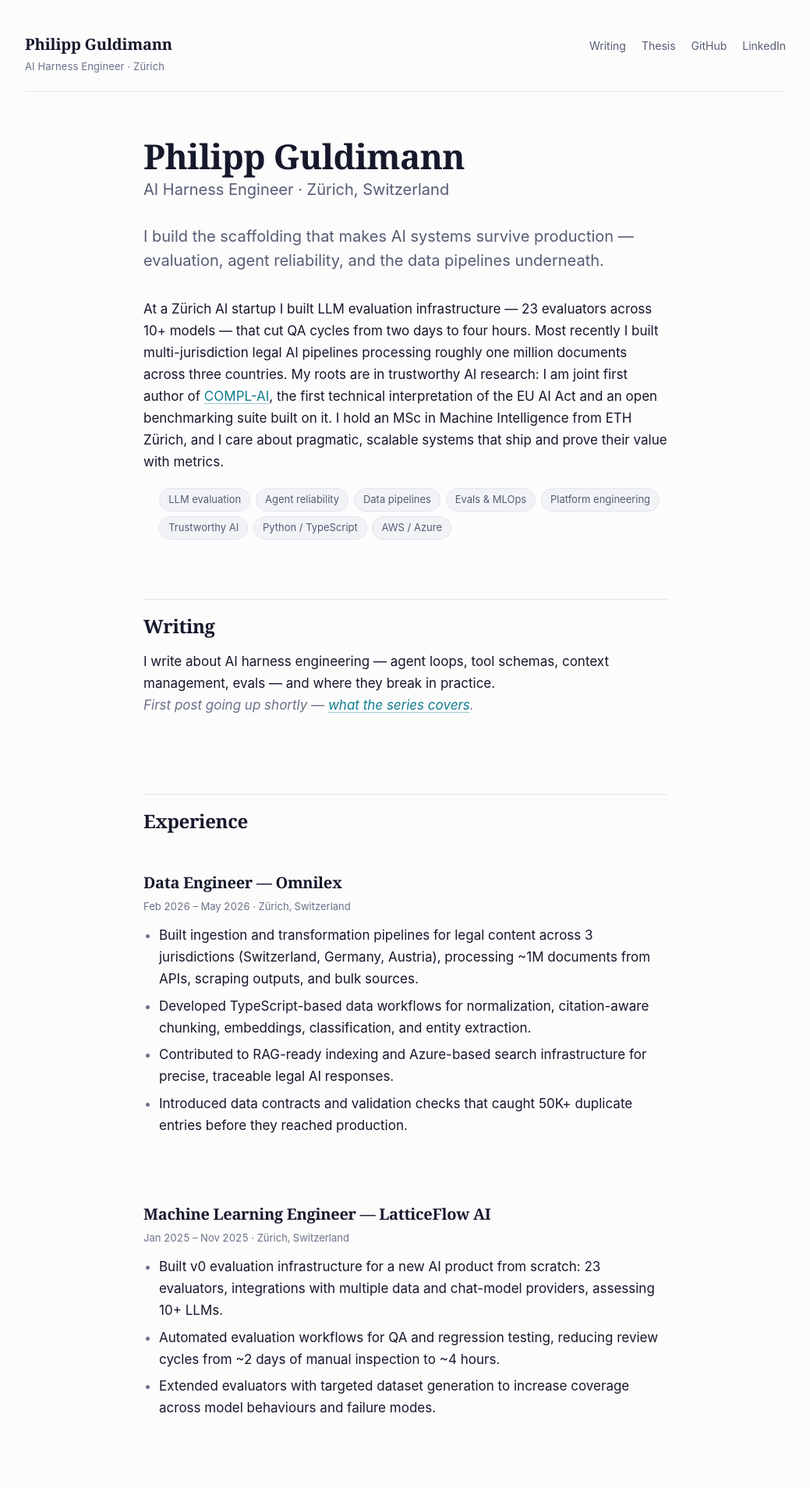
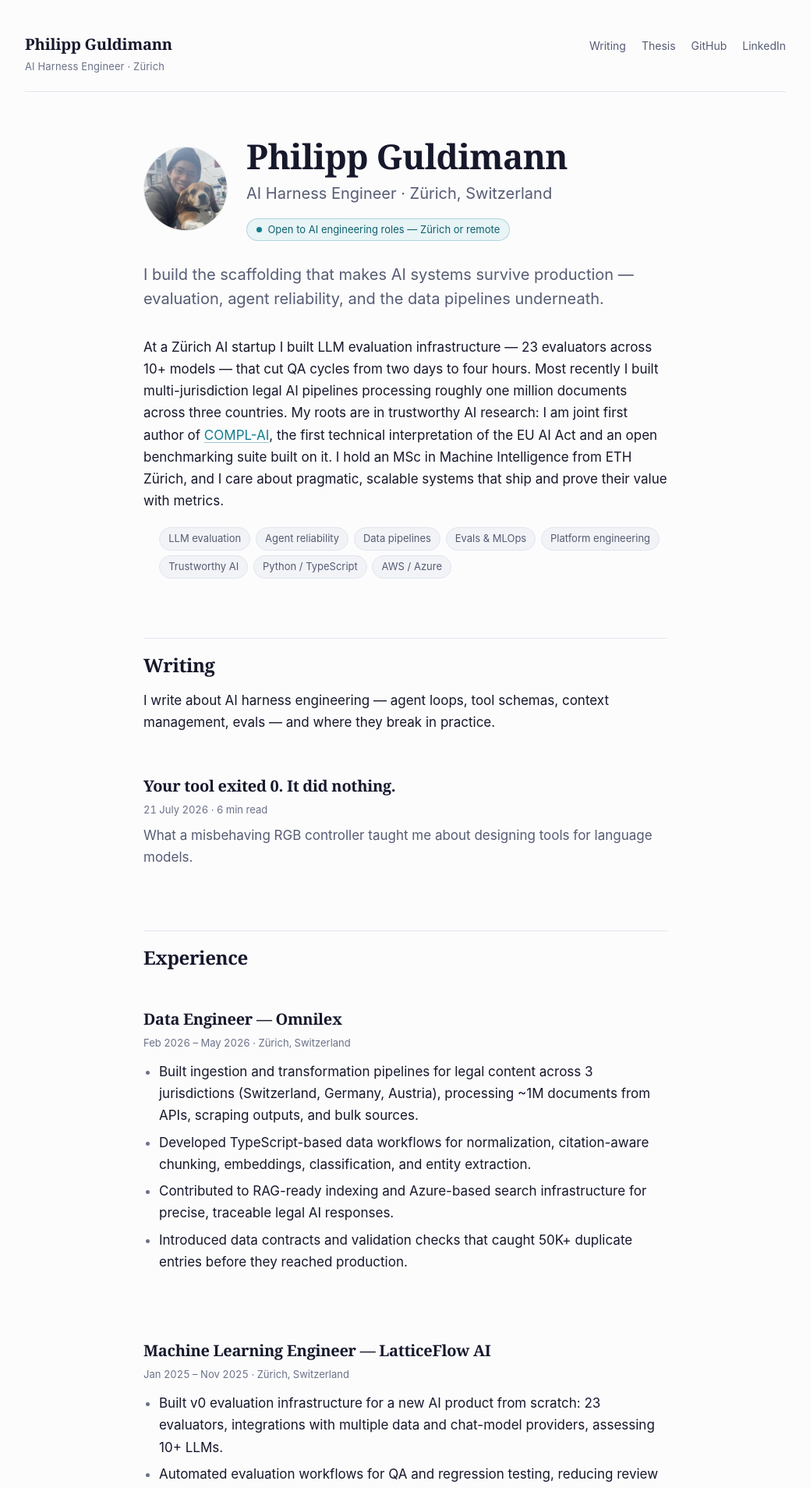
Before and after one commit to philipplukas/philipplukas.github.io, a Jekyll site: the page built from index.md, in a window 1280 px wide. Shown: the top 1908 px of the page at 78% size, without its empty margins (120-1159 px from the left). Built offline with Jekyll 4.4.1, drawn with Linux system fonts in a browser that asks for light colours; some of the changed text lies outside the part shown.

Commit message:
Publish first post, add availability signal, favicons and social card
- Publish "Your tool exited 0. It did nothing." as Harness engineering
  part 1, with an editing pass on the draft's first-pass voice.
- Homepage: hero portrait (the headshot was previously unused), an
  "open to roles" status pill, and a contact CTA section.
- Generate og-card.png plus favicon set from brand tokens; wire icon
  links into head.html and an `image` default into _config.yml so every
  page gets a link preview.
- Fix theme-color, still keyed to the retired green identity, to match
  the navy/cyan palette.
- Omit a `twitter:` config block: with no handle, seo-tag emits an empty
  `twitter:site` of "@" and a bogus creator derived from the author name.
- Add a 404 page.
- writing.md: the series repo does not exist yet, so don't claim it does.

Co-Authored-By: Claude Opus 4.8 (1M context) <noreply@anthropic.com>

```diff
--- a/_config.yml
+++ b/_config.yml
@@ -16,6 +16,12 @@ plugins:
 feed:
   path: feed.xml
 
+# Social card. jekyll-seo-tag reads `page.image`, so the `image` default under
+# `defaults:` gives every page a preview; a post can override it with its own
+# `image:`. No `twitter:` block here on purpose — without a real handle,
+# seo-tag emits an empty `twitter:site` of "@" and derives a bogus
+# `twitter:creator` from the author name.
+
 permalink: /writing/:title/
 
 # Only posts get a blanket default. Pages set `layout:` explicitly so that
@@ -26,6 +32,12 @@ defaults:
       type: posts
     values:
       layout: post
+      image: /assets/img/og-card.png
+  - scope:
+      path: ""
+      type: pages
+    values:
+      image: /assets/img/og-card.png
 
 social:
   github: philipplukas
--- a/_includes/head.html
+++ b/_includes/head.html
@@ -1,9 +1,14 @@
 <meta charset="utf-8">
 <meta name="viewport" content="width=device-width, initial-scale=1">
-<meta name="theme-color" content="#178a5a" media="(prefers-color-scheme: light)">
-<meta name="theme-color" content="#121514" media="(prefers-color-scheme: dark)">
+<meta name="theme-color" content="#127e8f" media="(prefers-color-scheme: light)">
+<meta name="theme-color" content="#1a1a2e" media="(prefers-color-scheme: dark)">
 
 {%- seo -%}
 
+<link rel="icon" href="{{ '/favicon.ico' | relative_url }}" sizes="any">
+<link rel="icon" type="image/png" sizes="32x32" href="{{ '/assets/img/favicon-32.png' | relative_url }}">
+<link rel="icon" type="image/png" sizes="512x512" href="{{ '/assets/img/icon-512.png' | relative_url }}">
+<link rel="apple-touch-icon" href="{{ '/assets/img/apple-touch-icon.png' | relative_url }}">
+
 <link rel="stylesheet" href="{{ '/assets/css/style.css' | relative_url }}">
 {%- feed_meta -%}
--- /dev/null
+++ b/_posts/2026-07-21-exit-zero.md
@@ -0,0 +1,61 @@
+---
+title: "Your tool exited 0. It did nothing."
+subtitle: "What a misbehaving RGB controller taught me about designing tools for language models."
+series: "Harness engineering"
+part: 1
+description: "A CLI that reports success without doing anything is the most dangerous kind of tool — for a shell script, and much more so for an agent."
+---
+
+Last month I spent an evening debugging RGB lighting on my desktop. This is not a serious problem, and I knew that at the time. But the bug turned out to be one I keep meeting in production LLM systems wearing a different hat, and it explained something I'd been struggling to articulate about tool design for agents.
+
+The setup: a workstation with addressable RGB across the motherboard headers, RAM, and an AIO cooler. I wanted the colours driven from my wallpaper, so a script derives a palette and pushes it to every controller. Straightforward.
+
+Except the lighting kept coming out wrong, and every command I ran reported success.
+
+## The CLI that always succeeded
+
+Here is the comment I eventually left at the top of the rewritten script, once I understood what had been happening:
+
+> Replaces the old `apply.sh`, which could never have worked: it drove zone 3 (the WiFi antenna, not a fan header), in 'static' mode (single-colour-only), at 40 LEDs (the chain is 45), through the CLI (which exits 0 without doing anything). All four were wrong, and none of them reported an error.
+
+Four independent bugs. Zero error messages. The script had been "working" for weeks, in the sense that it ran to completion every time.
+
+The root cause is a tool contract problem. The `openrgb` CLI exits 0 whether or not it did anything — an unknown device name, a zone that never got resized, a mode that doesn't support per-LED colour, all of these "succeed" silently. The return value carried no information about whether the tool had done its job.
+
+There was a second, nastier layer underneath. OpenRGB's zone map for this motherboard is wrong: in its Gigabyte driver, the fourth addressable header and the single-LED WiFi antenna share a header id — a genuine upstream collision. So writing per-LED colour to the zone named `ARGB_V2_4` lights up the WiFi antenna and never touches a fan. The name describes something that isn't there.
+
+A tool that lies about *what it did*, on top of a map that lies about *what exists*. I was reasoning confidently from both.
+
+## The same bug, one abstraction up
+
+Swap the actors and this is a story about an agent.
+
+A language model calling a tool is in a strictly worse epistemic position than I was that evening. It can't see the fans. It has no peripheral vision, no "hm, the case still looks blue." All it has is the string your tool returned. If that string says `success`, the model will believe it, fold it into its state, and build every subsequent decision on top of it.
+
+This is why the most dangerous tool in a harness isn't the one that errors. It's the one that returns success without doing anything. An error is information — the model can retry, escalate, route around it. A false success is *corruption*, and it propagates: the model reports completion to the user, moves to the next step, and the transcript now contains a confident claim that something happened when it did not.
+
+I've seen the production version of this more than once. A search tool that returns an empty result set identically whether the index is empty, the query was malformed, or the backend timed out. A file writer that silently no-ops on a path outside its sandbox. A database tool that swallows a constraint violation and returns `{"status": "ok"}`. In each case the model does exactly what I did with `apply.sh` — reasons fluently, and at length, from a premise that was never true.
+
+## What the rewrite actually changed
+
+The fix wasn't cleverer code. It was refusing to trust the tool's own account of itself. Four changes, each with a direct analogue in harness design.
+
+**Speak the real protocol, not the convenience wrapper.** I dropped the CLI and talked to the OpenRGB SDK socket directly, because the socket protocol lets you read state back and the CLI doesn't. In harness terms: prefer the interface that can tell you what happened over the one that's easier to call. Ergonomics that cost you observability are a bad trade.
+
+**Verify preconditions before acting.** Every device is now checked present before anything is written to it. A tool that assumes its target exists will report success against a target that doesn't. For an agent, this means tools should fail loudly on a missing resource rather than treating absence as a no-op.
+
+**Read the state back.** `apply.py --verify` applies the palette, then reads the hardware state and prints it. The return value is derived from observed state, not from the fact that a write didn't throw. This is the single highest-leverage change you can make to an agent tool: return what is *now true*, not what you *attempted*.
+
+**Ground the map in measurement.** The zone map in `hardware.py` carries a warning to future me: every number was established empirically, and none of them should be "fixed" from a datasheet. The datasheet describes what the hardware was supposed to be. The agent equivalent is that your tool descriptions should describe what the system actually does, including its known lies — not what the API documentation claims.
+
+There's a fifth property that came along for free and matters more than I expected. The whole thing is idempotent and one-shot: it reconciles full state rather than applying deltas. That's why recovering from suspend is a three-line systemd unit that just runs the same script again. OpenRGB devices lose their state across suspend, the cooler generally doesn't, and reapplying everything is cheap enough that keeping the two halves from drifting apart isn't worth being clever about.
+
+Agent harnesses need this badly, because retries are the normal case rather than the exception. A model will call your tool twice. It will call it again after a timeout that actually succeeded. If your tool is idempotent and reconciles toward a declared state, none of that matters. If it appends, increments, or sends, all of it matters a great deal.
+
+## Where this series is going
+
+I've spent the last few years building evaluation infrastructure and data pipelines for LLM systems, and the failure modes that actually cost me time were almost never in the model. They were in the layer around it: what the model can see, what it's allowed to do, what it's told happened, and what it does when something goes wrong.
+
+That layer doesn't have a settled name yet. I've been calling it the harness. It's the agent loop and its termination conditions, the tool schemas, the context that survives compaction, the sandbox, the evals that tell you whether a change helped, and the telemetry that lets you reconstruct a run after it goes sideways.
+
+I want to work through it the way you'd work through any other system: bottom-up, one layer at a time, paying attention to what breaks. Next: the bare API call, and the surprising number of things you have to decide before you have a loop at all.
--- a/assets/css/style.scss
+++ b/assets/css/style.scss
@@ -461,6 +461,45 @@ body {
 
 /* ------------------------------------------------------- homepage bits   */
 
+.hero {
+  display: flex;
+  align-items: center;
+  gap: 1.5rem;
+  margin-bottom: 1.75rem;
+}
+
+.hero__portrait {
+  flex: none;
+  width: 108px;
+  height: 108px;
+  border-radius: 50%;
+  object-fit: cover;
+  border: 1px solid var(--rule);
+}
+
+.hero__text { min-width: 0; }
+
+/* The dot is decorative; "Open to" carries the meaning in text. */
+.hero__status {
+  display: inline-flex;
+  align-items: center;
+  gap: .45rem;
+  font-size: .8125rem;
+  color: var(--accent-strong);
+  background: var(--accent-wash);
+  border: 1px solid color-mix(in srgb, var(--accent) 25%, transparent);
+  border-radius: 999px;
+  padding: .2rem .75rem;
+  margin: 0 !important;
+}
+
+.hero__status-dot {
+  width: .45rem;
+  height: .45rem;
+  border-radius: 50%;
+  background: var(--accent);
+}
+
 .hero-name {
   font-family: var(--font-serif);
   font-size: var(--step-4);
@@ -474,6 +513,43 @@ body {
   font-size: var(--step-1);
   color: var(--ink-muted);
   margin: 0 0 1.75rem !important;
+}
+
+/* Inside the hero flex row the status pill supplies the trailing gap. */
+.hero__text .hero-name { margin-bottom: .35rem; }
+.hero__text .hero-role { margin-bottom: .8rem !important; }
+
+/* Contact call-to-action */
+.cta {
+  display: flex;
+  flex-wrap: wrap;
+  align-items: center;
+  gap: .6rem;
+  margin: 0 !important;
+}
+
+.cta a { text-decoration: none; }
+
+.cta__primary {
+  background: var(--accent);
+  color: var(--bg) !important;
+  border-radius: 6px;
+  padding: .55rem 1.1rem;
+  font-weight: 600;
+}
+
+.cta__primary:hover { background: var(--accent-strong); }
+
+.cta__secondary {
+  color: var(--ink-muted) !important;
+  border: 1px solid var(--rule-strong);
+  border-radius: 6px;
+  padding: .55rem 1.1rem;
+}
+
+.cta__secondary:hover {
+  color: var(--accent) !important;
+  border-color: var(--accent);
 }
 
 /* CV-style entries: role, org, dates */
@@ -592,6 +668,17 @@ body {
     margin-bottom: 2.5rem;
   }
 
+  .hero {
+    flex-direction: column;
+    align-items: flex-start;
+    gap: 1.15rem;
+  }
+
+  .hero__portrait { width: 84px; height: 84px; }
+
+  .cta { gap: .5rem; }
+  .cta a { flex: 1 1 auto; text-align: center; }
+
   .prose h2 { margin-top: 2.5rem; }
 
   .facts {
--- a/index.md
+++ b/index.md
@@ -5,8 +5,14 @@ description: AI Harness Engineer — LLM evaluation, agent reliability, and the
 hero: true
 ---
 
-<h1 class="hero-name">Philipp Guldimann</h1>
-<p class="hero-role">AI Harness Engineer · Zürich, Switzerland</p>
+<div class="hero">
+  <img class="hero__portrait" src="{{ '/assets/img/headshot_circle.jpeg' | relative_url }}" alt="Philipp Guldimann" width="120" height="120" loading="eager">
+  <div class="hero__text">
+    <h1 class="hero-name">Philipp Guldimann</h1>
+    <p class="hero-role">AI Harness Engineer · Zürich, Switzerland</p>
+    <p class="hero__status"><span class="hero__status-dot" aria-hidden="true"></span> Open to AI engineering roles — Zürich or remote</p>
+  </div>
+</div>
 
 <p class="lede">I build the scaffolding that makes AI systems survive production — evaluation, agent reliability, and the data pipelines underneath.</p>
 
@@ -109,3 +115,13 @@ Thesis (top grade): *Detecting Disinformation on Twitter Targeting Non-Profit Or
 
 [Report (PDF)](./assets/pdf/CIL_2023.pdf)
 </div>
+
+## Contact
+
+<p>I'm currently open to AI engineering roles — evaluation infrastructure, agent reliability, or the data platforms underneath — in Zürich or remote. The fastest way to reach me is email.</p>
+
+<p class="cta">
+  <a class="cta__primary" href="mailto:{{ site.author.email }}">{{ site.author.email }}</a>
+  <a class="cta__secondary" href="https://linkedin.com/in/{{ site.social.linkedin }}">LinkedIn</a>
+  <a class="cta__secondary" href="https://github.com/{{ site.social.github }}">GitHub</a>
+</p>
```
Also changed, not shown: 404.html (added, +12 -0 lines), _drafts/exit-zero.md (deleted, +0 -70 lines), writing.md (+1 -1 lines), assets/img/apple-touch-icon.png (added), assets/img/favicon-32.png (added), assets/img/icon-512.png (added), assets/img/og-card.png (added), favicon.ico (added).
